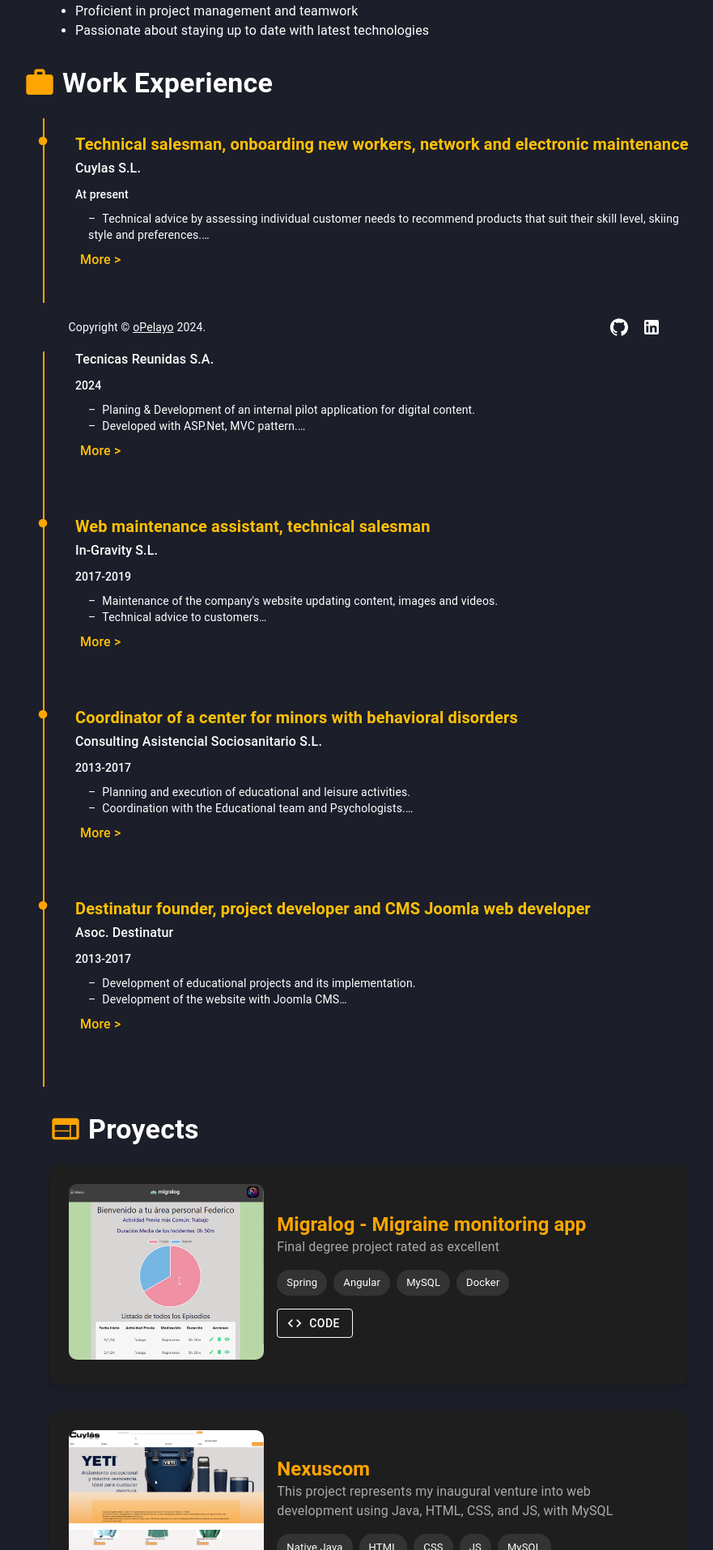
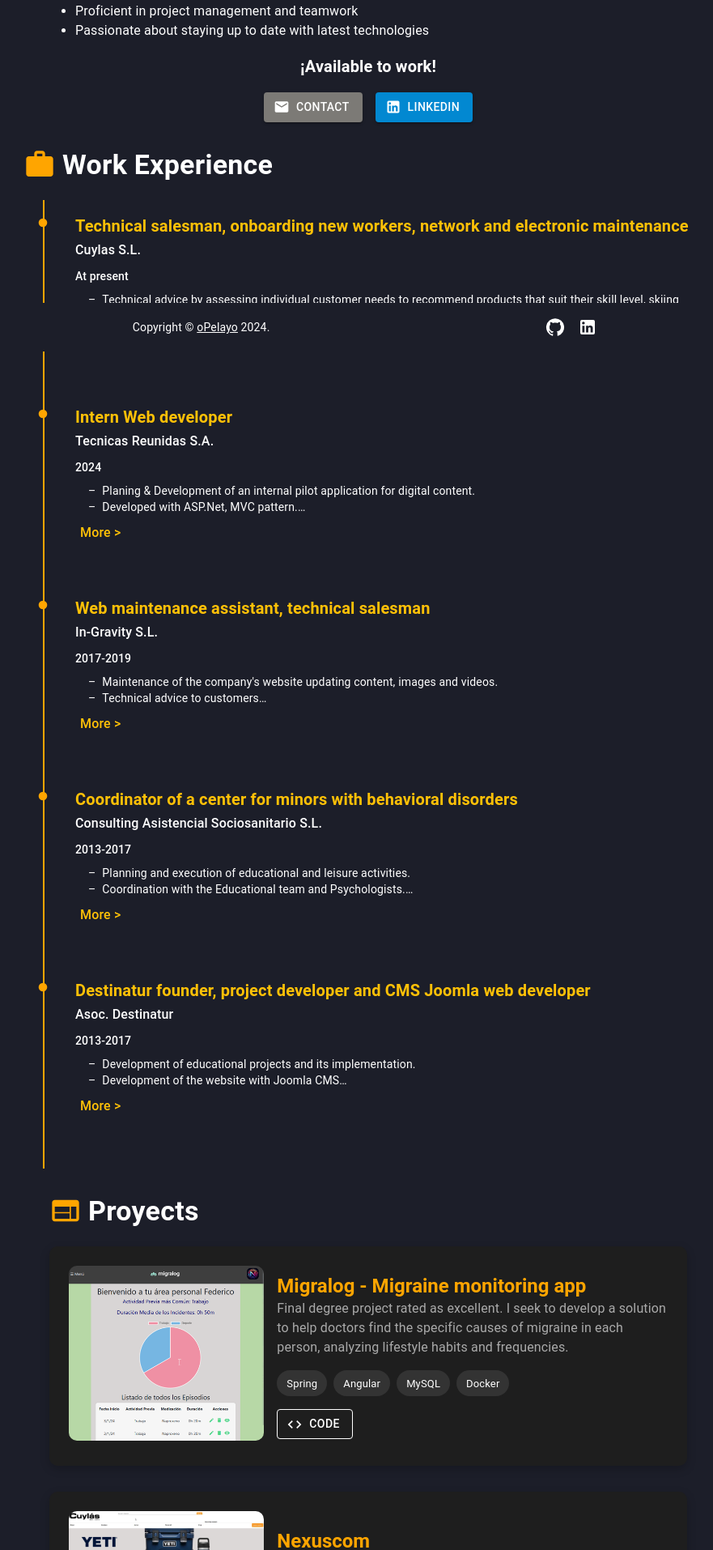
Before and after one commit to oPelayo/portfolio, a React (Create React App) app: page / in a window 1280 px wide. Shown: the part 366-2280 px from the top of the page at 81% size, without its empty margins (185-1066 px from the left). Built offline with nearby package versions, Linux system fonts and the light colour scheme.

Commit message:
Contact buttons & added proyect description

```diff
--- a/src/components/Copyright/Copyright.js
+++ b/src/components/Copyright/Copyright.js
@@ -19,7 +19,7 @@
         backgroundColor: '#1c1e29',
         padding: '10px',
         display: 'flex',
-        justifyContent: 'space-around',
+        justifyContent: 'space-evenly',
         alignItems: 'center',
         gap: 2,
         flexWrap: 'nowrap',
--- a/src/pages/Home.js
+++ b/src/pages/Home.js
@@ -1,14 +1,16 @@
 import React from 'react';
-import { Typography, Box } from '@mui/material';
+import { Typography, Box, Button, IconButton } from '@mui/material';
 import { useTheme } from "@mui/material/styles";
 import ContactPage from '@mui/icons-material/ContactPage';
+import LinkedInIcon from '@mui/icons-material/LinkedIn';
+import MailIcon from '@mui/icons-material/Mail';
 
 function Home() {
   const theme = useTheme();
 
   return (
     <Box sx={{ marginTop: 4 }}>
-      {/* Título principal con icono */}
+      {/* Title */}
       <Box sx={{ display: "flex", alignItems: "center", mb: 3 }}>
         <ContactPage sx={{ color: '#ffa500', fontSize: "2.5rem", marginRight: 1 }} />
         <Typography
@@ -19,7 +21,7 @@
         </Typography>
       </Box>
 
-      {/* Descripción principal */}
+      {/* Description */}
       <Typography variant="body1" sx={{ color: theme.palette.text.primary, marginBottom: 2 }}>
         I am a full-stack developer with a strong foundation in Java, Spring, Node.js, Angular, and React.
         My experience co-founding an association has provided me with strong skills in project management,
@@ -27,17 +29,48 @@
         technology drives me to always stay up to date with the latest trends, such as Docker, Kotlin, and Python.
       </Typography>
 
-      {/* Lista de habilidades, similar a la lista de experiencia */}
+      {/* Skills list */}
       <Box sx={{ paddingLeft: 3 }}>
         <Typography variant="h6" sx={{ color: '#ffa500', fontWeight: 'bold' }}>
           My Skills:
         </Typography>
         <ul style={{ color: theme.palette.text.primary, marginBottom: '1rem' }}>
           <li>Backend development using Java, Spring & SpringBoot, Node.js</li>
-          <li>Frontend development with Angular and React </li>
+          <li>Frontend development with Angular and React</li>
           <li>Proficient in project management and teamwork</li>
           <li>Passionate about staying up to date with latest technologies</li>
         </ul>
+      </Box>
+
+      <Typography
+        variant="h6"
+        sx={{ color: theme.palette.text.primary, textAlign: 'center', fontWeight: 'bold', marginBottom: 2 }}
+      >
+        ¡Available to work!
+      </Typography>
+
+      {/* Contact buttons */}
+      <Box sx={{ display: 'flex', justifyContent: 'center', gap: 2 }}>
+        <Button
+          variant="contained"
+          color="primary"
+          startIcon={<MailIcon />}
+          href="mailto:opelayodev@gmail.com?subject=Contact%20through%20portfolio"
+          sx={{ backgroundColor: '#7c7a76', color: 'white' }}
+
+        >
+          Contact
+        </Button>
+
+        <Button
+          variant="contained"
+          color="info"
+          startIcon={<LinkedInIcon />}
+          href="https://www.linkedin.com/in/opelayo"
+          target="_blank"
+        >
+          LinkedIn
+        </Button>
       </Box>
     </Box>
   );
--- a/src/pages/Proyects.js
+++ b/src/pages/Proyects.js
@@ -12,7 +12,7 @@
   const projectData = [
     {
       title: 'Migralog - Migraine monitoring app',
-      description: 'Final degree project rated as excellent',
+      description: 'Final degree project rated as excellent. I seek to develop a solution to help doctors find the specific causes of migraine in each person, analyzing lifestyle habits and frequencies.',
       image: MigralogImage,
       tags: ['Spring', 'Angular', 'MySQL', 'Docker' ],
       codeLink: "https://github.com/oPelayo/the_way",
@@ -20,9 +20,9 @@
     },
     {
       title: 'Nexuscom',
-      description: 'This project represents my inaugural venture into web development using Java, HTML, CSS, and JS, with MySQL',
+      description: 'This project represents my inaugural venture into web development. I am looking to develop a solution for a web store with a physical POS and a single customer database.',
       image: NexuscomImage,
-      tags: ['Native Java', 'HTML','CSS', 'JS', 'MySQL'],
+      tags: ['Native Java', 'HTML','CSS', 'JS', 'MySQL', 'Apache'],
       codeLink: "https://github.com/oPelayo/the_Way_two",
       previewLink: '#',
     }
```
